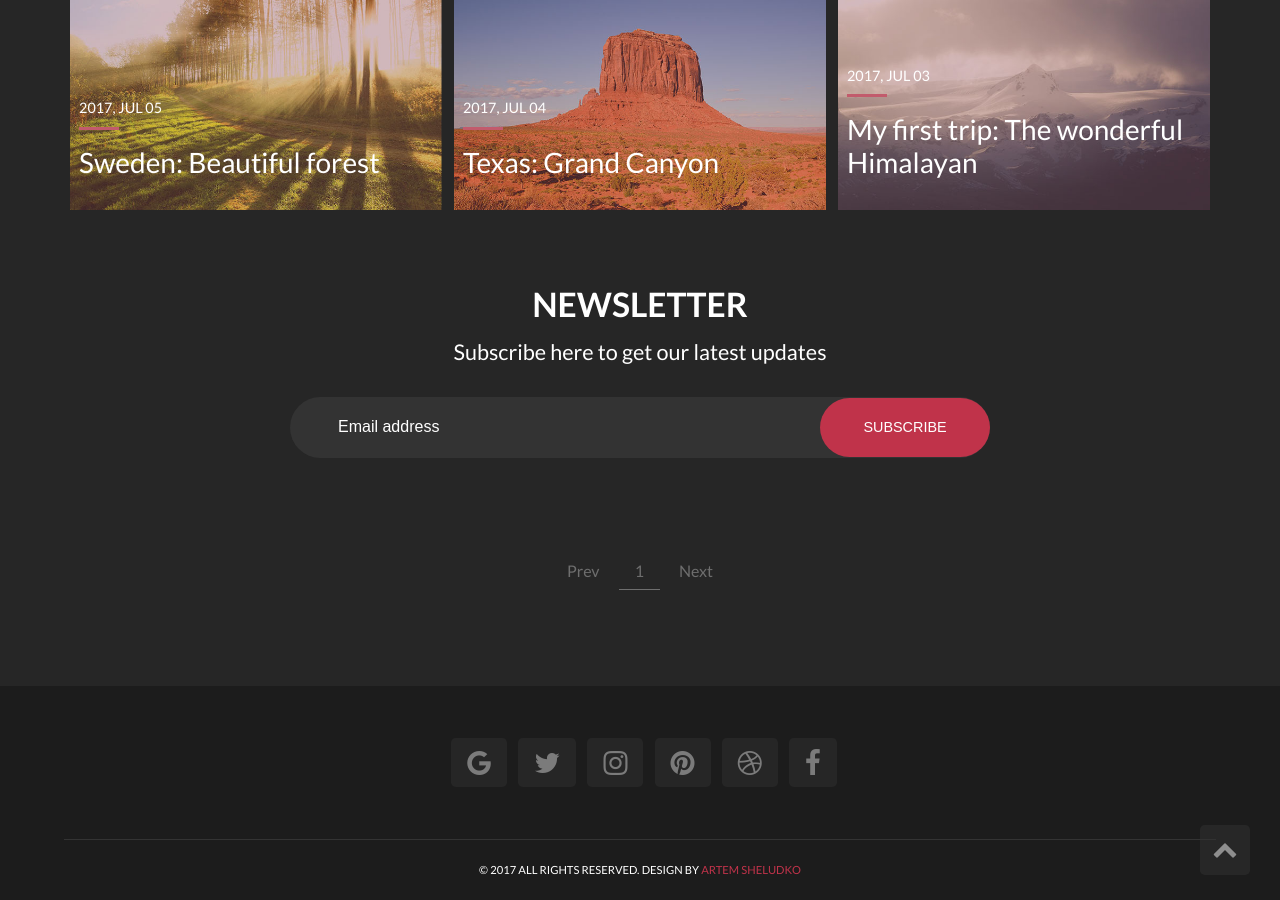
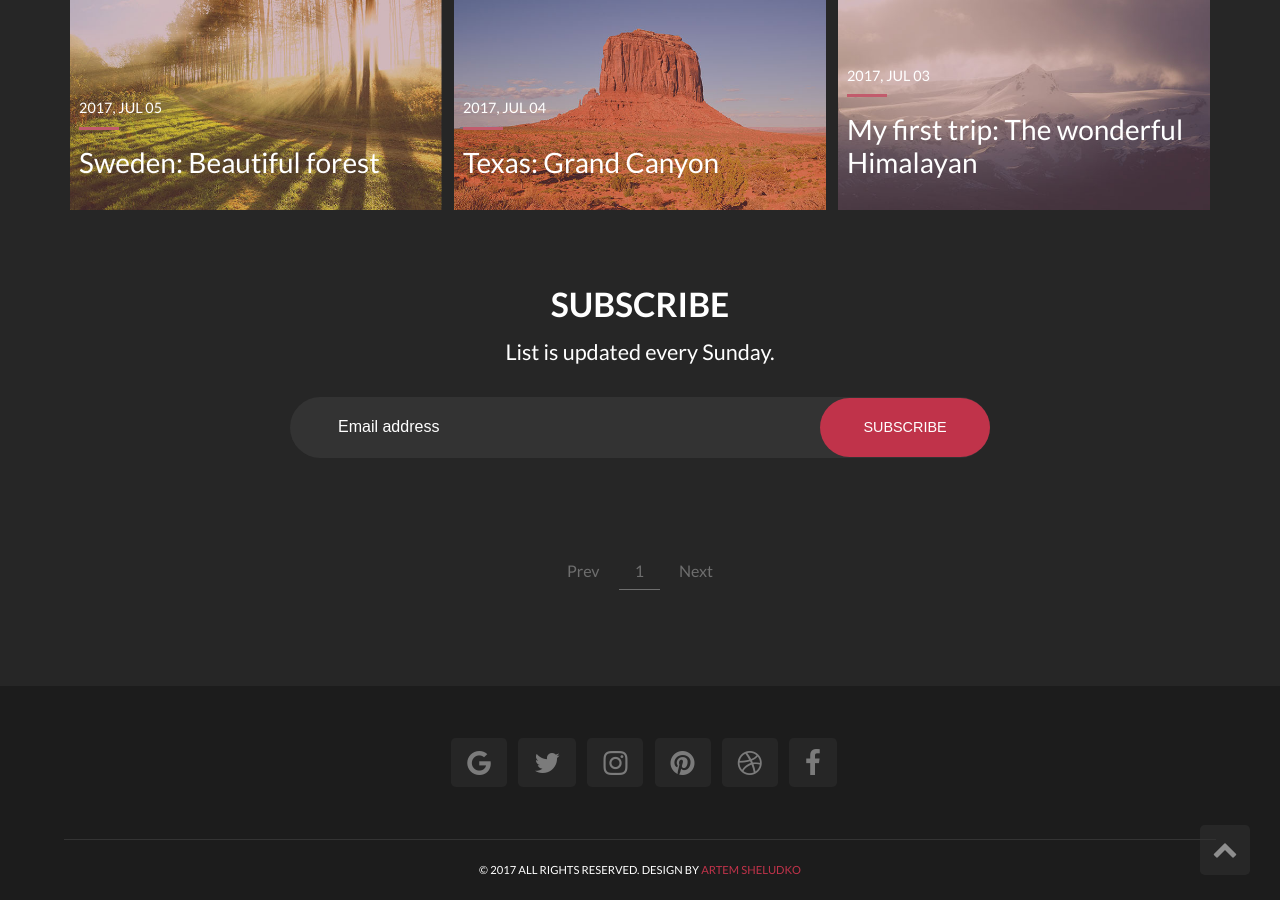
Before and after one commit to 3quality4all/519962test2, a Jekyll site: the page built from index.html, in a window 1280 px wide and 900 px high, scrolled down 1586 px. Built offline with Jekyll 4.4.1, drawn with Linux system fonts in a browser that asks for light colours; the list of posts is cut into pages by our own code.

Commit message:
Update newsletter.html

```diff
--- a/_includes/newsletter.html
+++ b/_includes/newsletter.html
@@ -1,8 +1,8 @@
 
 <section class="newsletter" id="mc_embed_signup">
-  <h2 class="newsletter_title">Newsletter</h2>
+  <h2 class="newsletter_title">Subscribe</h2>
   <form action="//{{ site.mailchimp }}" method="post" id="mc-embedded-subscribe-form" name="mc-embedded-subscribe-form" class="validate" target="_blank" novalidate>
-    <label for="mce-EMAIL">Subscribe here to get our latest updates</label>
+    <label for="mce-EMAIL">List is updated every Sunday.</label>
     <div class="newsletter_box" id="mc_embed_signup_scroll">
       <input type="email" name="EMAIL" placeholder="Email address" class="email_input" id="mce-EMAIL" required>
       <input type="submit" value="Subscribe" name="subscribe" class="subscribe_btn" id="mc-embedded-subscribe">
```
